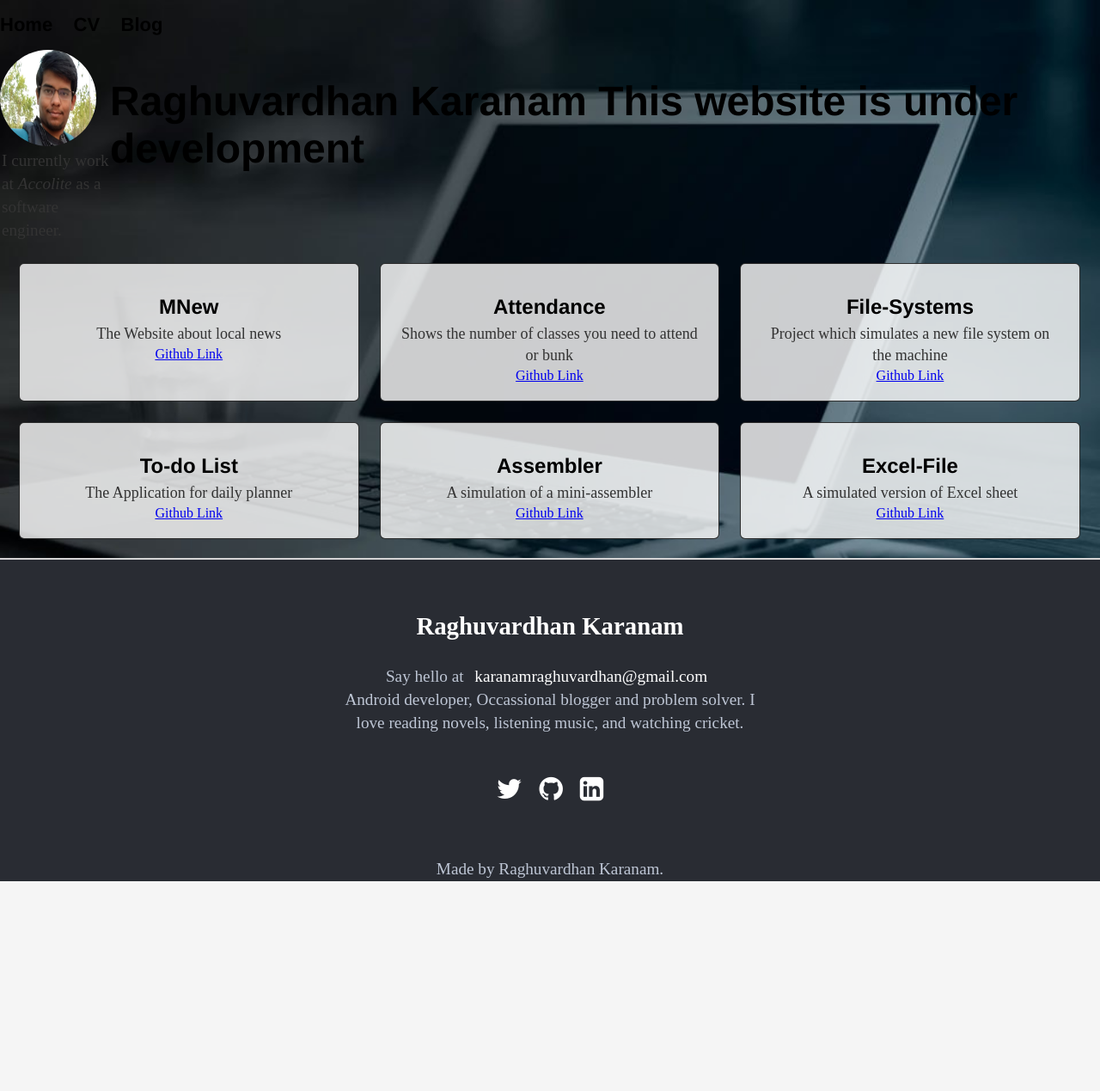
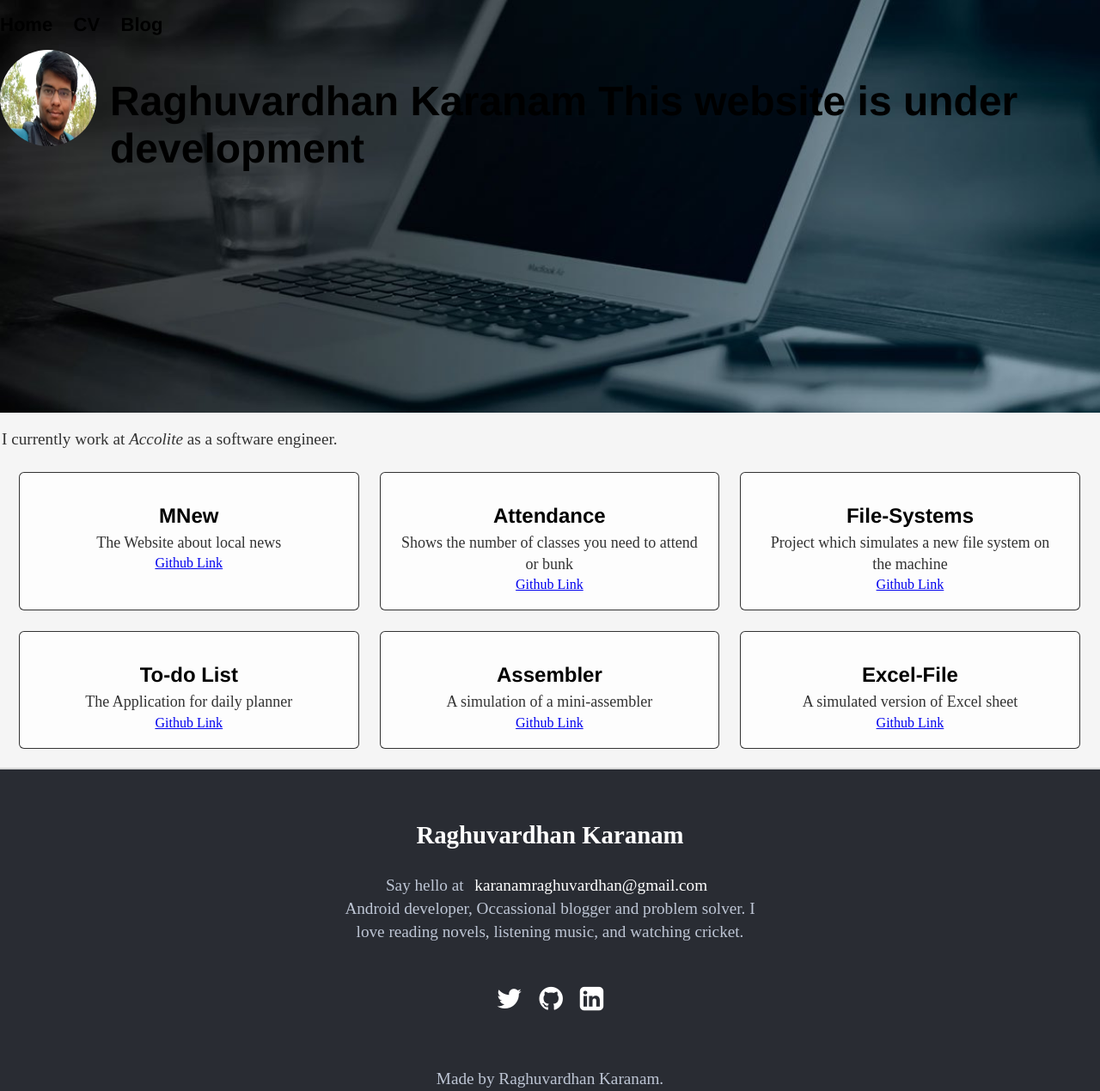
Before and after one commit to raghuvardhan/raghuvardhan.github.io, a Jekyll site: the page built from index.html, in a window 1280 px wide. Shown: the whole page at 86% size. Built offline with Jekyll 4.4.1, drawn with Linux system fonts in a browser that asks for light colours; before the commit the page ends 1025 px from its top, so only the background shows below that.

Commit message:
Update css/main.css

```diff
--- a/css/main.css
+++ b/css/main.css
@@ -143,14 +143,18 @@ ul.posts li {
   color: #bec6d5;
 }
 
+header{
+  height: 30rem;
+}
+
 .header-background{
   background: url(/assets/images/header_background.jpg);
   background-size: cover;
   background-position:center;
-  position: fixed;
+  position: absolute;
   top: 0;
   left: 0;
   min-width: 100%;
-  min-height: 100%;
+  min-height: 30rem;
   z-index: -100;
 }
```
